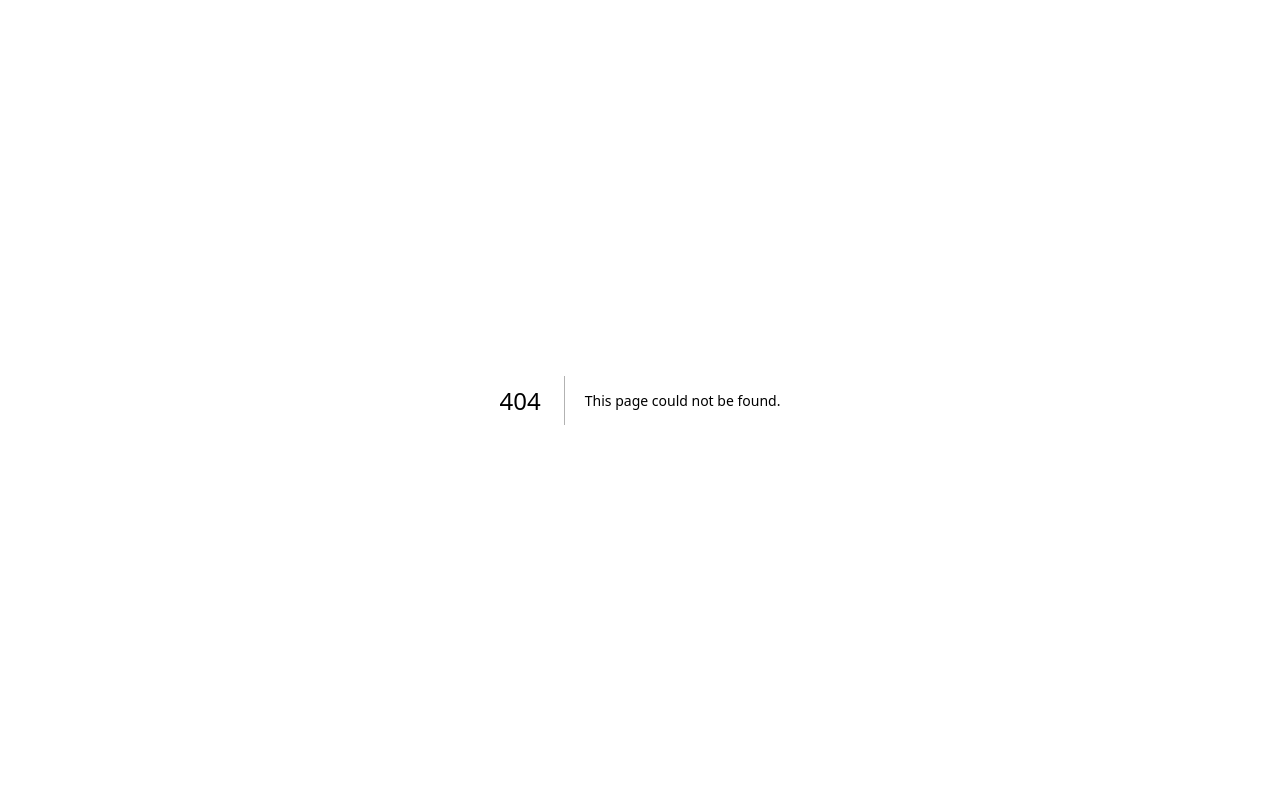
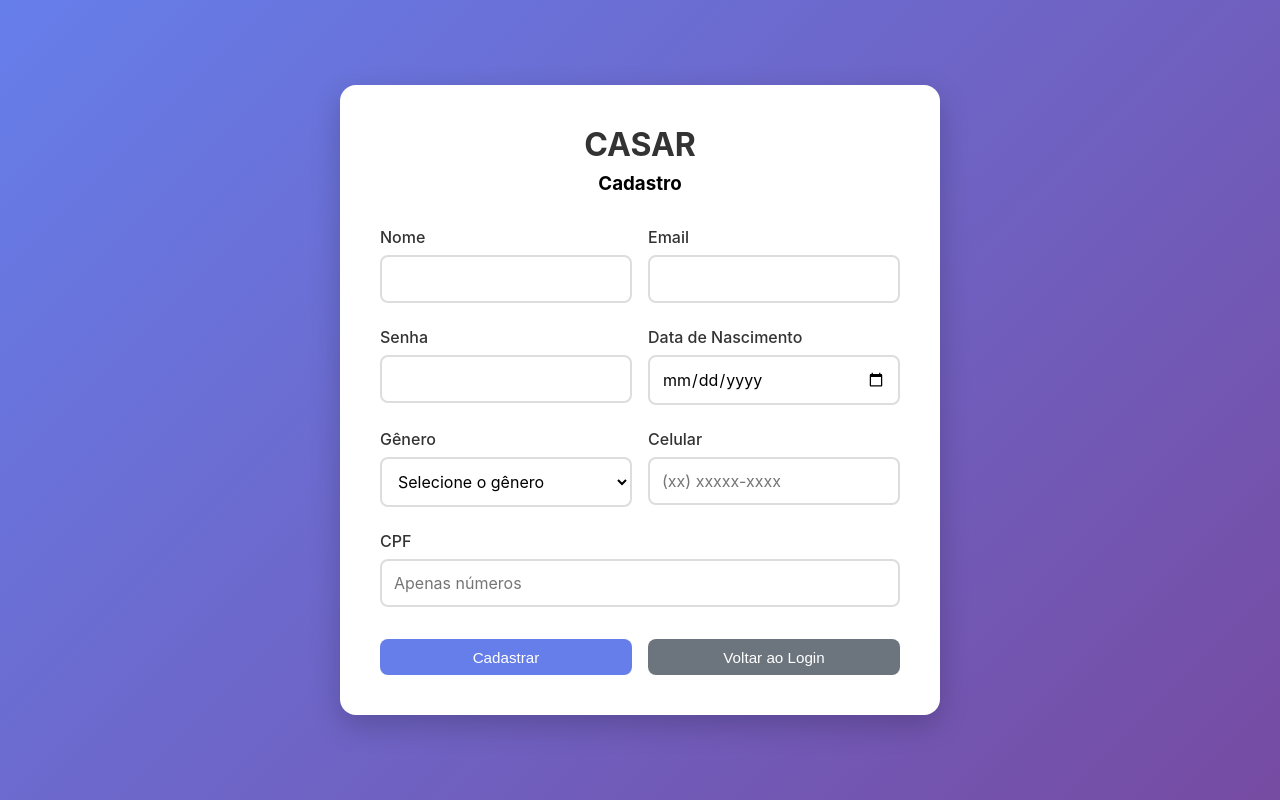
Before and after one commit to Gabriel-Toti/xdes12-project-front, a Next.js app: page /cadastro in a window 1280 px wide. Before the commit this address had no page. Built offline with nearby package versions, Linux system fonts and the light colour scheme.

Commit message:
feat: cadastro

```diff
--- /dev/null
+++ b/src/app/cadastro/page.tsx
@@ -0,0 +1,214 @@
+"use client";
+
+import { useState } from "react";
+import { useRouter } from "next/navigation";
+
+export default function Cadastro() {
+  const router = useRouter();
+
+  const [nome, setNome] = useState("");
+  const [email, setEmail] = useState("");
+  const [senha, setSenha] = useState("");
+  const [dataNascimento, setDataNascimento] = useState("");
+  const [genero, setGenero] = useState("");
+  const [celular, setCelular] = useState("");
+  const [cpf, setCpf] = useState("");
+
+  const [error, setError] = useState<string | null>(null);
+  const [loading, setLoading] = useState(false);
+  const [success, setSuccess] = useState<string | null>(null);
+
+  const validate = () => {
+    if (
+      !nome ||
+      !email ||
+      !senha ||
+      !dataNascimento ||
+      !genero ||
+      !celular ||
+      !cpf
+    ) {
+      setError("Por favor, preencha todos os campos");
+      return false;
+    }
+
+    // email basic check
+    if (!/^[^@\s]+@[^@\s]+\.[^@\s]+$/.test(email)) {
+      setError("Email inválido");
+      return false;
+    }
+
+    // senha min length
+    if (senha.length < 6) {
+      setError("A senha deve ter ao menos 6 caracteres");
+      return false;
+    }
+
+    // cpf digits basic check
+    if (!/^[0-9]{11}$/.test(cpf.replace(/\D/g, ""))) {
+      setError("CPF inválido (use somente números, 11 dígitos)");
+      return false;
+    }
+
+    // celular basic check (10-11 digits)
+    const onlyNums = celular.replace(/\D/g, "");
+    if (!/^[0-9]{10,11}$/.test(onlyNums)) {
+      setError("Celular inválido (10-11 dígitos)");
+      return false;
+    }
+
+    setError(null);
+    return true;
+  };
+
+  const handleSubmit = async (e: React.FormEvent) => {
+    e.preventDefault();
+    if (!validate()) return;
+
+    setLoading(true);
+    setError(null);
+
+    try {
+      // Aqui você chamaria sua API para criar o usuário.
+      // Como esta workspace pode não ter a API configurada, faremos uma simulação.
+      await new Promise((res) => setTimeout(res, 900));
+
+      setSuccess(
+        "Cadastro realizado com sucesso! Redirecionando para login..."
+      );
+
+      // redireciona para a tela de login e preenche o email
+      setTimeout(() => {
+        router.push(`/?email=${encodeURIComponent(email)}`);
+      }, 900);
+    } catch (err: any) {
+      setError(err?.message || "Erro ao cadastrar usuário");
+    } finally {
+      setLoading(false);
+    }
+  };
+
+  return (
+    <div className="cadastro-page">
+      <div className="cadastro-container">
+        <div className="cadastro-header">
+          <h2>CASAR</h2>
+          <h3>Cadastro</h3>
+        </div>
+
+        <form onSubmit={handleSubmit} className="cadastro-form">
+          <div className="form-row">
+            <div className="form-group">
+              <label className="form-label">Nome</label>
+              <input
+                type="text"
+                className="form-input"
+                value={nome}
+                onChange={(e) => setNome(e.target.value)}
+                required
+              />
+            </div>
+
+            <div className="form-group">
+              <label className="form-label">Email</label>
+              <input
+                type="email"
+                className="form-input"
+                value={email}
+                onChange={(e) => setEmail(e.target.value)}
+                required
+              />
+            </div>
+          </div>
+
+          <div className="form-row">
+            <div className="form-group">
+              <label className="form-label">Senha</label>
+              <input
+                type="password"
+                className="form-input"
+                value={senha}
+                onChange={(e) => setSenha(e.target.value)}
+                required
+              />
+            </div>
+
+            <div className="form-group">
+              <label className="form-label">Data de Nascimento</label>
+              <input
+                type="date"
+                className="form-input"
+                value={dataNascimento}
+                onChange={(e) => setDataNascimento(e.target.value)}
+                required
+              />
+            </div>
+          </div>
+
+          <div className="form-row">
+            <div className="form-group">
+              <label className="form-label">Gênero</label>
+              <select
+                className="form-select"
+                value={genero}
+                onChange={(e) => setGenero(e.target.value)}
+                required
+              >
+                <option value="" disabled>
+                  Selecione o gênero
+                </option>
+                <option value="masculino">Masculino</option>
+                <option value="feminino">Feminino</option>
+                <option value="outro">Outro</option>
+              </select>
+            </div>
+
+            <div className="form-group">
+              <label className="form-label">Celular</label>
+              <input
+                type="tel"
+                className="form-input"
+                value={celular}
+                onChange={(e) => setCelular(e.target.value)}
+                placeholder="(xx) xxxxx-xxxx"
+                required
+              />
+            </div>
+          </div>
+
+          <div className="form-group">
+            <label className="form-label">CPF</label>
+            <input
+              type="text"
+              className="form-input"
+              value={cpf}
+              onChange={(e) => setCpf(e.target.value)}
+              placeholder="Apenas números"
+              required
+            />
+          </div>
+
+          {error && <div className="error-message">{error}</div>}
+          {success && <div className="success-message">{success}</div>}
+
+          <div className="form-actions">
+            <button
+              type="submit"
+              className="btn btn-primary"
+              disabled={loading}
+            >
+              {loading ? "Cadastrando..." : "Cadastrar"}
+            </button>
+            <button
+              type="button"
+              className="btn btn-secondary"
+              onClick={() => router.push("/")}
+            >
+              Voltar ao Login
+            </button>
+          </div>
+        </form>
+      </div>
+    </div>
+  );
+}
```
